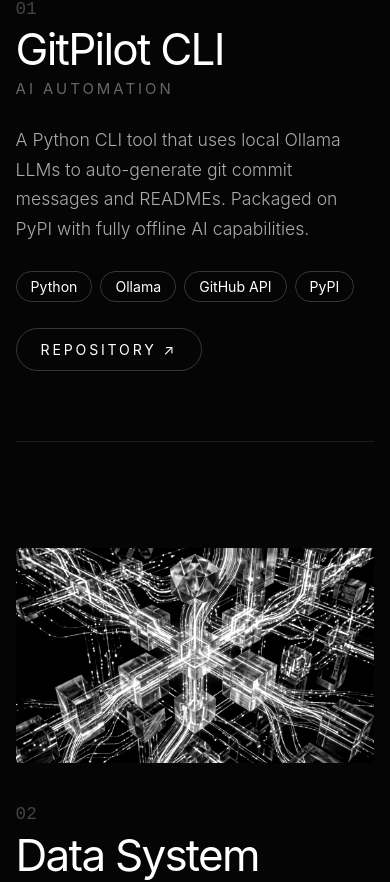
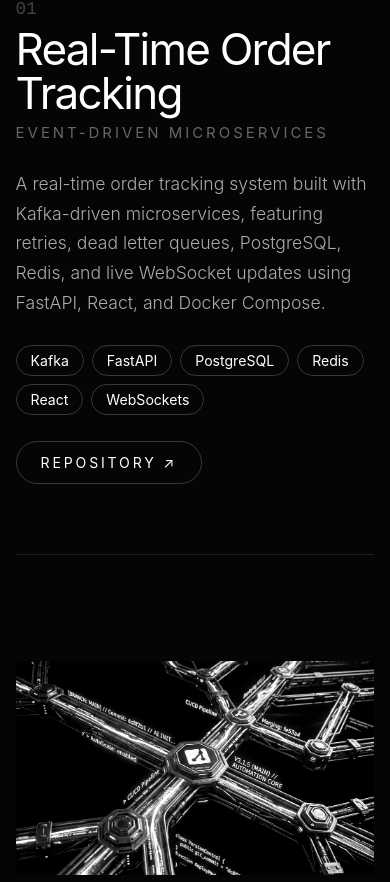
Before and after one commit to imanishraj/portfolio, a Next.js app: page / in a window 390 px wide. Shown: the part 2239-3121 px from the top of the page. Built offline with nearby package versions, Linux system fonts and the light colour scheme; a web font is replaced by a local one.

Commit message:
updated with new project and resume

```diff
--- a/src/app/page.tsx
+++ b/src/app/page.tsx
@@ -16,6 +16,16 @@
 
 const projects = [
    {
+      id: "real_time_ordering",
+      title: "Real-Time Order Tracking",
+      category: "Event-Driven Microservices",
+      image: "/images/obys/new/real_time_order_tracking.png",
+      date: "2026",
+      desc: "A real-time order tracking system built with Kafka-driven microservices, featuring retries, dead letter queues, PostgreSQL, Redis, and live WebSocket updates using FastAPI, React, and Docker Compose.",
+      tech: ["Kafka", "FastAPI", "PostgreSQL", "Redis", "React", "WebSockets"],
+      link: "https://github.com/imanishraj/Real-Time-Ordering"
+   },
+   {
       id: "gitpilot",
       title: "GitPilot CLI",
       category: "AI Automation",
@@ -26,6 +36,16 @@
       link: "https://github.com/imanishraj/gitpilot"
    },
    {
+      id: "smart_irrigation",
+      title: "Smart Irrigation",
+      category: "IoT + ML",
+      image: "/images/obys/new/smart_irrigation_cover_1776867314104.png",
+      date: "2025",
+      desc: "IoT precision agriculture system using ESP32, soil/humidity sensors, and Facebook's Prophet ML model for crop rotation forecasting and automated drip irrigation control.",
+      tech: ["C", "Python", "ESP32", "Prophet ML"],
+      link: "https://github.com/imanishraj/precision_agriculture_and_crop_management_using_IoT"
+   },
+   {
       id: "data_collection",
       title: "Data System",
       category: "Full Stack Platform",
@@ -34,16 +54,6 @@
       desc: "A secure form-based data collection platform built with Next.js and Supabase Auth. Includes an admin dashboard with role-based access, search, CSV export, and PostgreSQL storage.",
       tech: ["Next.js", "Node.js", "Supabase", "PostgreSQL"],
       link: "https://github.com/imanishraj/SRN_backend"
-   },
-   {
-      id: "smart_irrigation",
-      title: "Smart Irrigation",
-      category: "IoT + ML",
-      image: "/images/obys/new/smart_irrigation_cover_1776867314104.png",
-      date: "2025",
-      desc: "IoT precision agriculture system using ESP32, soil/humidity sensors, and Facebook's Prophet ML model for crop rotation forecasting and automated drip irrigation control.",
-      tech: ["C", "Python", "ESP32", "Prophet ML"],
-      link: "https://github.com/imanishraj/precision_agriculture_and_crop_management_using_IoT"
    },
    {
       id: "inventory_event_processor",
@@ -770,6 +780,13 @@
                ref={trackRef}
                style={{ display: "flex", height: "100vh", zIndex: 1, willChange: "transform", transition: "transform 0.1s ease-out" }}
             >
+               {/* Intro slide for WORKS */}
+               <div style={{ width: "100vw", height: "100vh", display: "flex", alignItems: "center", justifyContent: "center", flexShrink: 0 }}>
+                  <h2 style={{ fontFamily: '"Inter", sans-serif', fontWeight: 800, letterSpacing: "-0.05em", fontSize: "clamp(4rem, 15vw, 15rem)", color: "#ffffff", margin: 0, lineHeight: 0.9 }}>
+                     <DataScramble text="WORKS" />
+                  </h2>
+               </div>
+
                {projects.map((proj, idx) => (
                   <ProjectItem key={proj.id} project={proj} index={idx} onClick={() => setSelectedId(proj.id)} />
                ))}
```
Also changed, not shown: public/images/obys/new/real_time_order_tracking.png (added), 1 other file (tests, documents, lock files or other folders).
